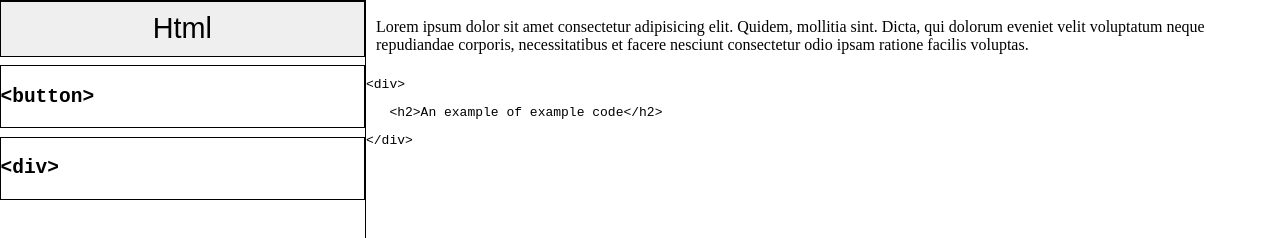
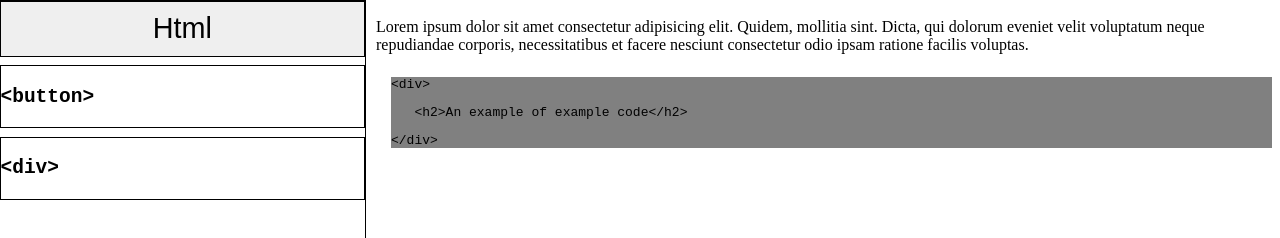
Before and after one commit to CamiloTangoa/Couch-Computer, a plain HTML site: page index.html in a window 1280 px wide. Shown: the top 238 px of the page. Drawn offline with Linux system fonts and the light colour scheme.

Commit message:
Add style to section code class

```diff
--- a/css/styles.css
+++ b/css/styles.css
@@ -38,6 +38,11 @@ html {
 }
 
 .section {
+    padding: 10px 0px 10px 10px;
     width: 70vw;
-    padding: 10px 0px 10px 10px;
 }
+
+.section__code {
+    background-color: grey;
+    margin: 5px 0px 5px 25px;
+}
```
